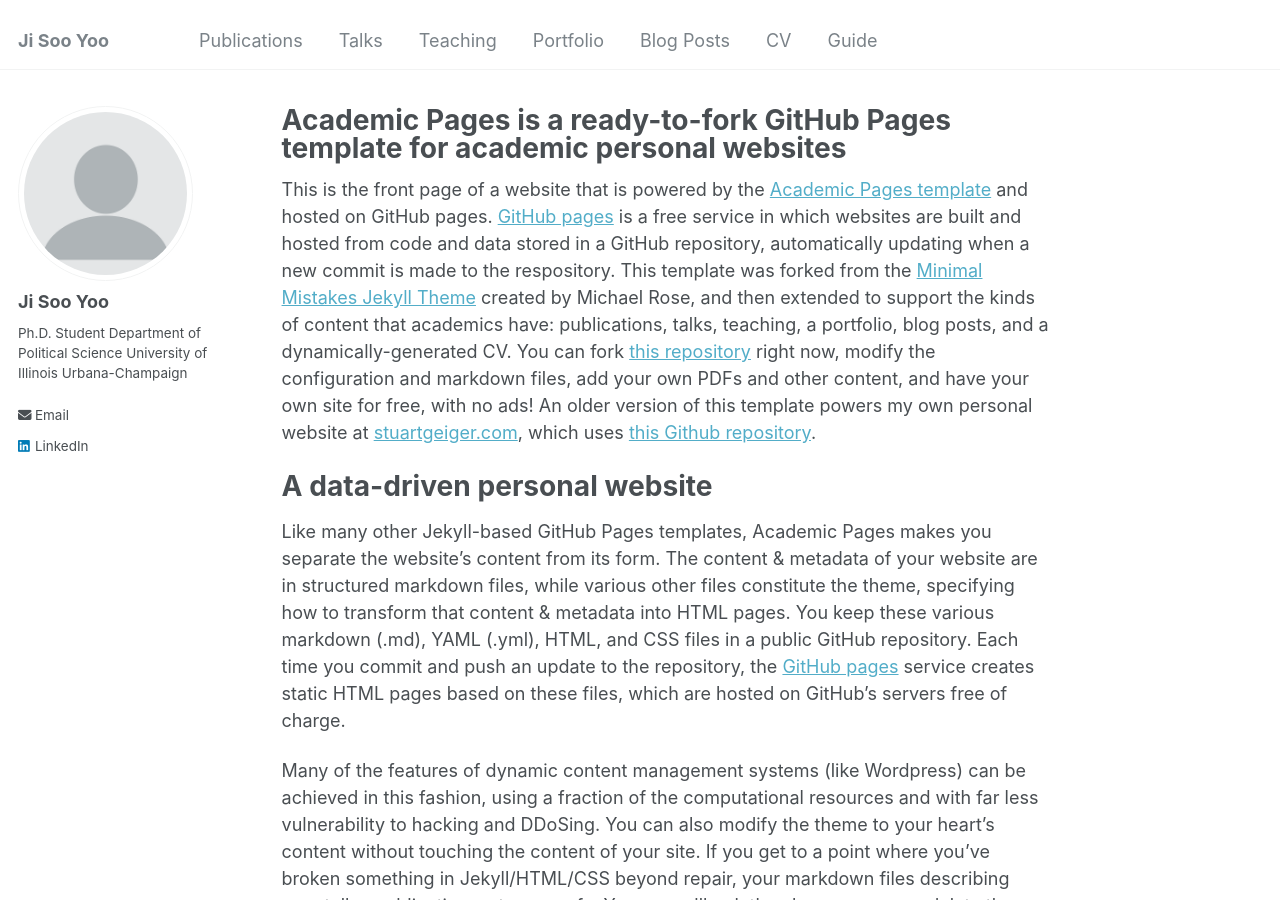
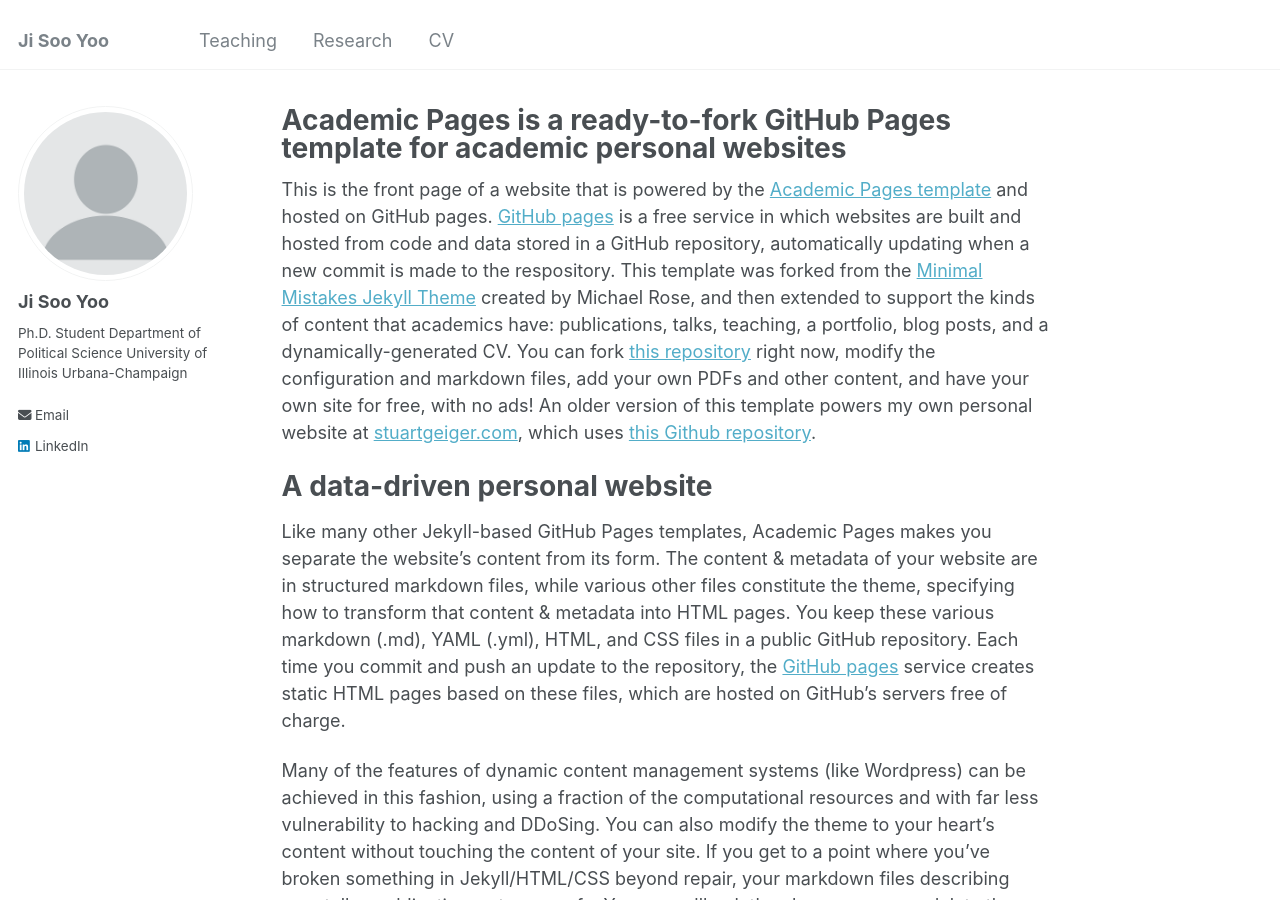
Before and after one commit to jisooyoo2/jisooyoo.github.io, a Jekyll site: the page built from _pages/about.md, in a window 1280 px wide and 900 px high. Built offline with Jekyll 4.4.1, drawn with Linux system fonts in a browser that asks for light colours; part of the change alters nothing that is shown.

Commit message:
Update navigation.yml

```diff
--- a/_data/navigation.yml
+++ b/_data/navigation.yml
@@ -1,22 +1,22 @@
 # main links links
 main:
-  - title: "Publications"
-    url: /publications/
-
-  - title: "Talks"
-    url: /talks/
-
   - title: "Teaching"
     url: /teaching/
 
-  - title: "Portfolio"
-    url: /portfolio/
+  - title: "Research"
+    url: /publications/
 
-  - title: "Blog Posts"
-    url: /year-archive/
+  #- title: "Talks"
+  #  url: /talks/
+
+  #- title: "Portfolio"
+  #  url: /portfolio/
+
+  #- title: "Blog Posts"
+  #  url: /year-archive/
 
   - title: "CV"
-    url: /cv/
+    url: /files/resume.pdf
 
-  - title: "Guide"
-    url: /markdown/
+  #- title: "Guide"
+  #  url: /markdown/
```
